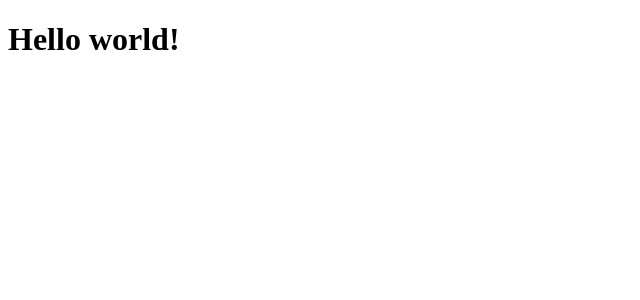
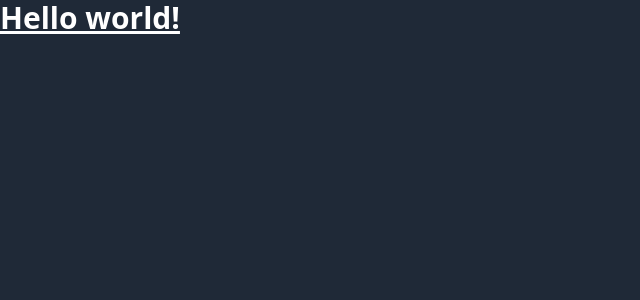
Before and after one commit to a-maystorov/rick-and-morty-trivia, a Next.js app: page / in a window 1280 px wide. Shown: the top 300 px of the page, without its empty margins (0-640 px from the left). Built offline with nearby package versions, Linux system fonts and the light colour scheme.

Commit message:
add global styles css

```diff
--- a/pages/_app.tsx
+++ b/pages/_app.tsx
@@ -1,5 +1,5 @@
 import type { AppProps } from 'next/app';
-import 'tailwindcss/tailwind.css';
+import '../styles/global.css';
 
 function MyApp({ Component, pageProps }: AppProps) {
   return <Component {...pageProps} />;
--- /dev/null
+++ b/styles/global.css
@@ -0,0 +1,7 @@
+@tailwind base;
+@tailwind components;
+@tailwind utilities;
+
+body {
+  @apply text-white bg-gray-800;
+}
```
